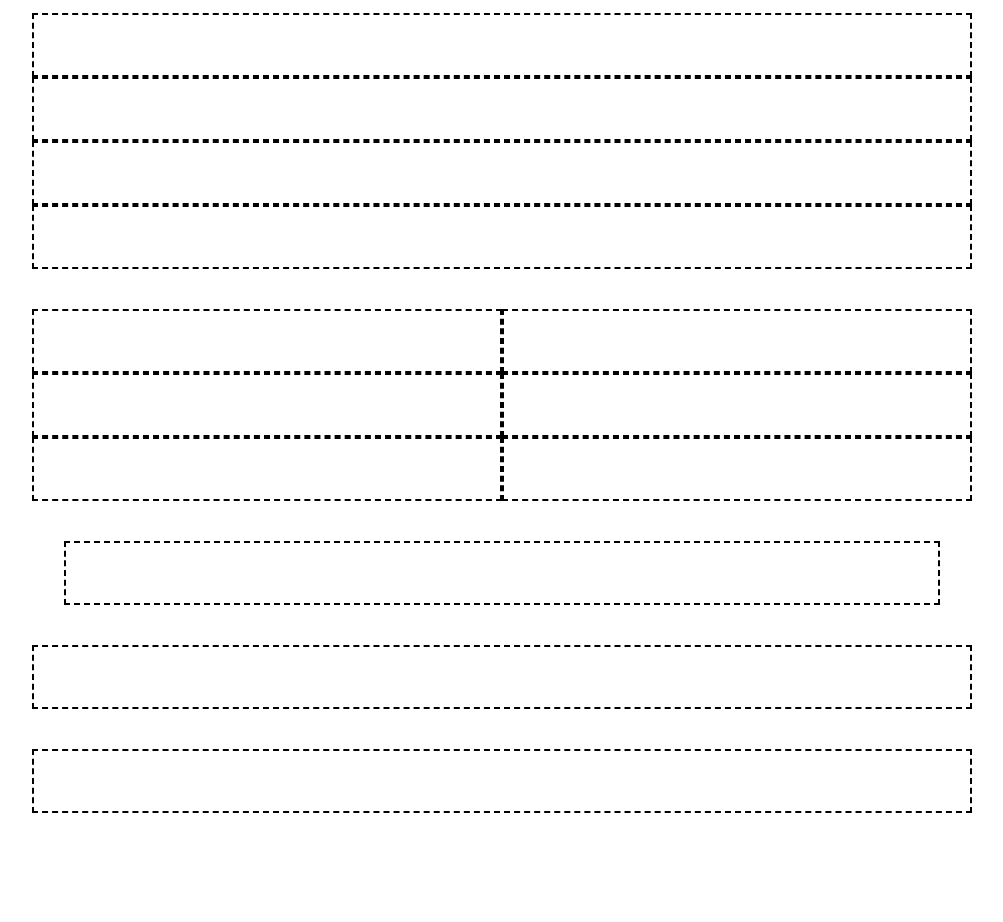
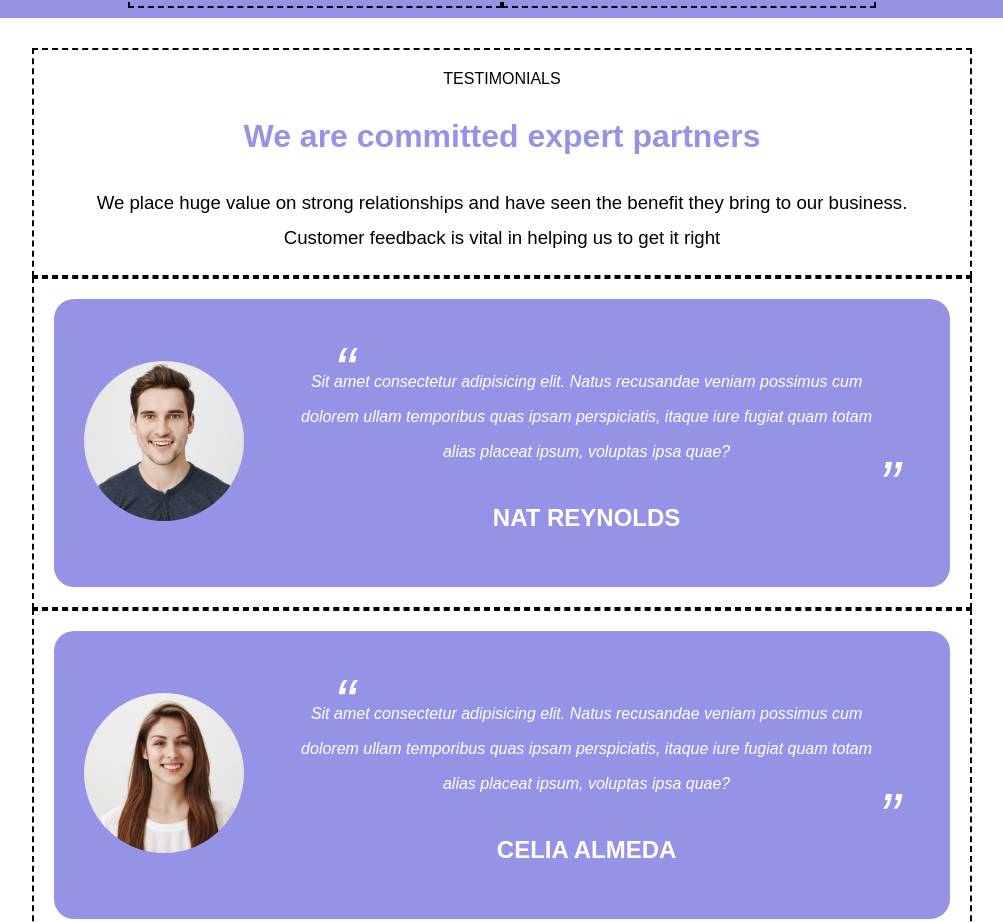
Before and after one commit to GiacomoAccardi/htmlcss-responsive-layout, a plain HTML site: page index.html in a window 1280 px wide. Shown: the part 1896-2818 px from the top of the page, without its empty margins (138-1141 px from the left). Before the commit the page ends 2739 px from the top, so only its background shows below. Drawn offline with Linux system fonts and the light colour scheme.

Commit message:
[UPD] Site now has a fully stylized and responsive testimonials section

```diff
--- a/css/style.css
+++ b/css/style.css
@@ -122,6 +122,37 @@ li{
     margin-bottom: 40px;
 }
 
+    /*
+    TESTIMONIALS SECTION
+    */
+
+.testimonials{
+    text-align: center;
+}
+
+.testimonials .content{
+    margin: 0px 0px;
+}
+
+.testimonials h1{
+    margin-top: 30px;
+    margin-bottom: 30px;
+}
+
+.testimonials .card{
+    display: flex;
+    flex-direction: column;
+    align-items: center;
+    position: relative;
+}
+
+
+.testimonials .cell{
+    padding: 0 40px;
+    text-align: center;
+}
+
+
 
 
 /******************************************************
@@ -135,6 +166,7 @@ UTILITY CLASSES
 .m-b-20{
     margin-bottom: 20px;
 }
+
 
 d.flex{
     display: flex;
@@ -256,6 +288,8 @@ p{
 .planning .card p{
     color: black;
     margin-top: 20px;
+    font-style: italic;
+    font-size: 14pt;
 }
 
 .arrowdown-icon-config{
@@ -264,6 +298,63 @@ p{
     border-radius: 100%;
     padding: 15px 20px;
 }
+
+    /*
+    TESTIMONIALS SECTION
+    */
+
+.testimonials h1{
+    color: #9593E6;
+}
+
+.testimonials p{
+    font-size: 14pt;
+}
+
+.testimonials .card{
+    background-color: #9593E6;
+    color: white;
+}
+
+.testimonials img{
+    border-radius: 100%;
+    height: 285px;
+    width: 300px;
+    object-fit: cover;
+}
+
+blockquote{
+    line-height: 35px;
+    font-style: italic;
+    margin-top: 30px;
+    margin-bottom: 35px;
+    font-size: 14pt;
+    text-align: center;
+}
+
+blockquote:before {
+    position: absolute;
+    font-size: 6em;
+    line-height: 1;
+    top: 325px;
+    left: 15px;
+    content: "\201C";
+}
+
+blockquote:after{
+    position: absolute;
+    float:right;
+    font-size:6em;
+    line-height: 1;
+    right:40px;
+    bottom:40px;
+    content: "\201D";
+}
+
+.testimonials h2{
+    color: white;
+}
+
 
 /******************************************************
 RESPONSIVENESS
@@ -302,6 +393,52 @@ TABLET RESPONSIVNESS CONFIG (768PX)
     .benefits .col{
         width: 50%;
     }
+
+    /*
+    TESTIMONIALS SECTION
+    */
+
+    .testimonials .card{
+        display: flex;
+        flex-wrap: wrap;
+        flex-direction: unset;
+    }
+
+    .testimonials .cell{
+        width: 80%;
+    }
+
+    .testimonials .cell-img{
+        width: 20%;
+    }
+
+    .testimonials img{
+        width:160px;
+        height:160px
+    }
+
+    blockquote{
+        margin-top: 40px;
+        margin-bottom: 35px;
+        font-size: 12pt;
+        text-align: center;
+    }
+
+    blockquote:before {
+        font-size: 4em;
+        line-height: 1;
+        top: 50px;
+        left: 170px;
+    }
+
+    blockquote:after{
+        float:right;
+        font-size:4em;
+        line-height: 1;
+        right:50px;
+        bottom:70px;
+    }
+
 }
 
 /*--------------------->
@@ -368,6 +505,17 @@ DESKTOP RESPONSIVNESS CONFIG (1140PX)
     }
 
     /*
+    TESTIMONIALS SECTION
+    */
+
+    blockquote:before {
+        font-size: 4em;
+        line-height: 1;
+        top: 40px;
+        left: 280px;
+    }
+
+    /*
     ABOUT US SECTION
     */
 
--- a/index.html
+++ b/index.html
@@ -147,16 +147,57 @@
         <div class="container">
             <div class="row">
                 <div class="col">
-                    <div class="content"></div>
+                    <div class="content">
+                        <span>TESTIMONIALS</span>
+                        <h1>We are committed expert partners</h1>
+                        <p>We place huge value on strong relationships and have seen the benefit they bring to our business. <br>
+                        Customer feedback is vital in helping us to get it right</p>
+                    </div>
                 </div>
                 <div class="col">
-                    <div class="content"></div>
+                    <div class="content">
+                        <div class="card">
+                            <div class="cell-img">
+                                <img src="./img/testimonial1.jpg" alt="1">
+                            </div>
+                            <div class="cell">
+                                <blockquote>
+                                    Sit amet consectetur adipisicing elit. Natus recusandae veniam possimus cum dolorem ullam temporibus quas ipsam perspiciatis, itaque iure fugiat quam totam alias placeat ipsum, voluptas ipsa quae?
+                                </blockquote>
+                                <h2>NAT REYNOLDS</h2>
+                            </div>
+                        </div>
+                    </div>
                 </div>
                 <div class="col">
-                    <div class="content"></div>
+                    <div class="content">
+                        <div class="card">
+                            <div class="cell-img">
+                                <img src="./img/testimonial2.jpg" alt="2">
+                            </div>
+                            <div class="cell">
+                                <blockquote>
+                                    Sit amet consectetur adipisicing elit. Natus recusandae veniam possimus cum dolorem ullam temporibus quas ipsam perspiciatis, itaque iure fugiat quam totam alias placeat ipsum, voluptas ipsa quae?
+                                </blockquote>
+                                <h2>CELIA ALMEDA</h2>
+                            </div>
+                        </div>
+                    </div>
                 </div>
                 <div class="col">
-                    <div class="content"></div>
+                    <div class="content">
+                        <div class="card">
+                            <div class="cell-img">
+                                <img src="./img/testimonial3.jpg" alt="3">
+                            </div>
+                            <div class="cell">
+                                <blockquote>
+                                    Sit amet consectetur adipisicing elit. Natus recusandae veniam possimus cum dolorem ullam temporibus quas ipsam perspiciatis, itaque iure fugiat quam totam alias placeat ipsum, voluptas ipsa quae?
+                                </blockquote>
+                                <h2>BOB ROBERTS</h2>
+                            </div>
+                        </div>
+                    </div>
                 </div>
             </div>
         </div>
```
